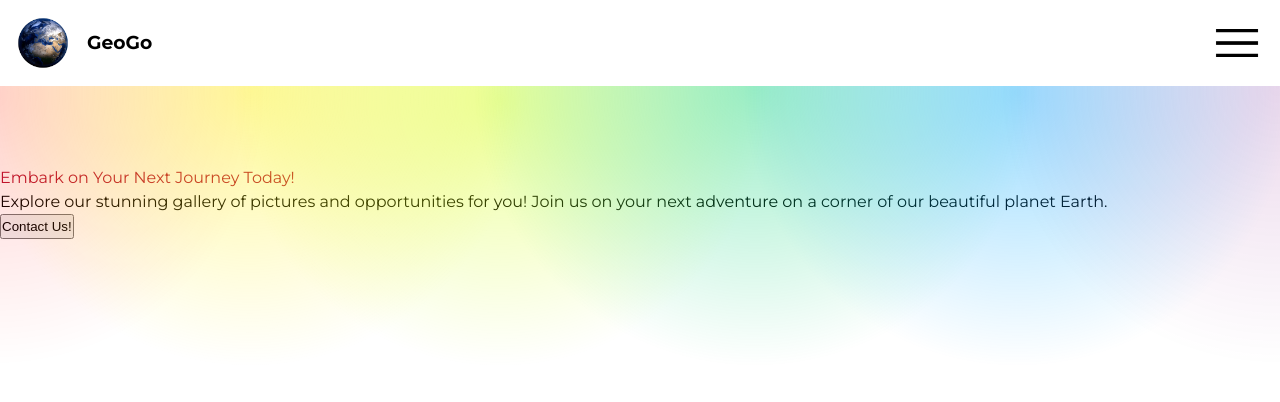
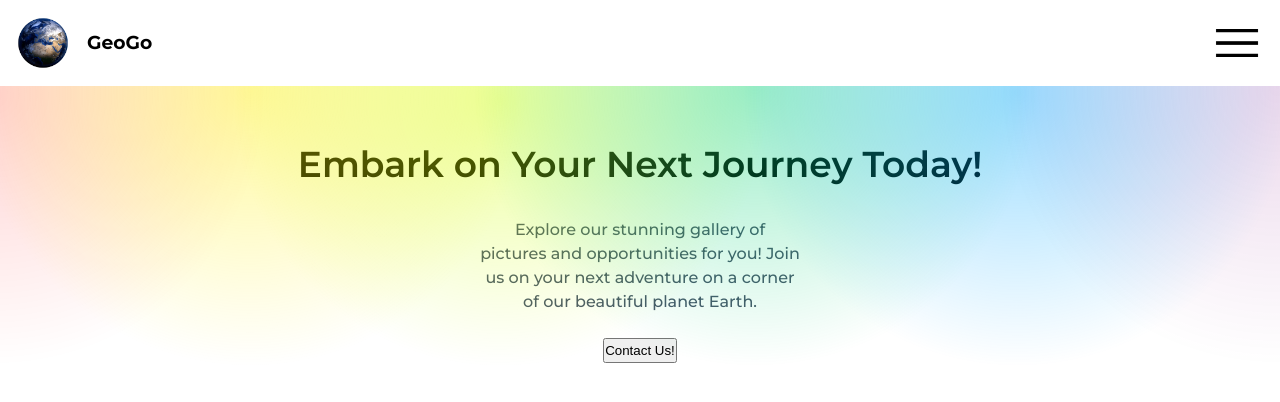
Before and after one commit to Nero1889/Project-5---GeoGo, a React (Vite) app: page / in a window 1280 px wide. Shown: the top 402 px of the page. Built offline with nearby package versions, Linux system fonts and the light colour scheme; a web font is replaced by a local one.

Commit message:
Update hero.css

```diff
--- a/src/hero.css
+++ b/src/hero.css
@@ -1,4 +1,40 @@
+.hero {
+    display: flex;
+    flex-direction: column;
+    align-items: center;
+}
 #hero-title {
-    color: #b71234;
-    margin-top: 5rem;
+    color: var(--txt-hvr);
+    margin-top: 3.5rem;
+    text-align: center;
+    font-size: var(--size-4xl);
+    font-weight: 550;
 }
+#hero-desc {
+    color: var(--txt);
+    margin-top: 2rem;
+    font-weight: 500;
+    width: 30ch;
+    text-align: center;
+}
+.hero .btn {
+    margin-top: 1.5rem;
+}
+
+#a {
+    margin-top: 2rem;
+    display: flex;
+    flex-direction: column;
+    gap: 2rem;
+}
+.b {
+    background: linear-gradient(var(--crd-upr-fde),
+    var(--crd-btm-fde));
+    border: 1px solid var(--crd-brdr);
+    width: 15rem;
+    height: 20rem;
+    border-radius: 25px;
+}
+/* .card-title {
+
+} */
```
